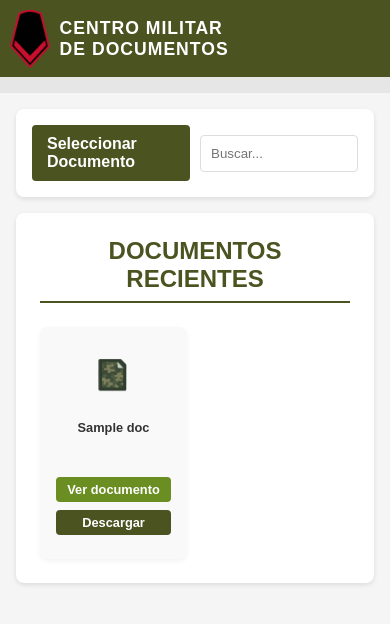
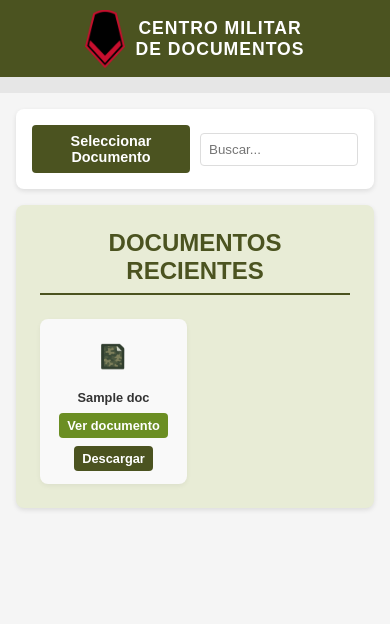
Before and after one commit to lattaalvaro/documentos, a Flask app: template templates/index.html in a window 390 px wide. Shown: the top 624 px of the page. Run offline with Flask 3, Linux system fonts and the light colour scheme; the template is opened without the code that fills it: most values are stand-ins (such as "Sample title", 1, 10 or a date in 2020).

Commit message:
Update style.css

```diff
--- a/static/css/style.css
+++ b/static/css/style.css
@@ -11,15 +11,15 @@ body {
     color: #333;
 }
 
-/* Encabezado - Cambiado a verde militar y logo a la izquierda */
+/* Encabezado - Centrado */
 header {
     background-color: #4B5320; /* Verde militar */
     color: white;
     padding: 1rem;
     display: flex;
     align-items: center;
-    justify-content: flex-start; /* Alineado a la izquierda */
-    text-align: left;
+    justify-content: center; /* Centrado */
+    text-align: center;
 }
 
 .logo {
@@ -153,7 +153,7 @@ header h1 {
 
 /* Sección de documentos recientes */
 .recent-docs {
-    background-color: #fff;
+    background-color: #E8ECD6; /* Verde claro que combina con el verde militar */
     border-radius: 8px;
     margin: 1rem;
     padding: 1.5rem;
@@ -169,10 +169,10 @@ header h1 {
     padding-bottom: 0.5rem;
 }
 
-/* Lista de documentos - Mejorado para mostrar 5 en horizontal */
+/* Lista de documentos - Rectangulares horizontales */
 .doc-list {
     display: grid;
-    grid-template-columns: repeat(5, 1fr); /* 5 documentos en horizontal */
+    grid-template-columns: repeat(3, 1fr); /* 3 documentos por fila */
     gap: 1rem;
     max-width: 1400px;
     margin: 0 auto;
@@ -184,9 +184,10 @@ header h1 {
     padding: 1rem;
     box-shadow: 0 2px 5px rgba(0,0,0,0.05);
     display: flex;
-    flex-direction: column;
+    flex-direction: row; /* Horizontal */
     align-items: center;
     transition: transform 0.3s, box-shadow 0.3s;
+    height: 100px; /* Altura fija para aspecto rectangular */
 }
 
 .doc-card:hover {
@@ -195,19 +196,25 @@ header h1 {
 }
 
 .doc-card img {
-    width: 48px;
-    height: 64px;
+    width: 40px;
+    height: 50px;
     object-fit: contain;
-    margin-bottom: 0.8rem;
+    margin-right: 1rem;
+    flex-shrink: 0;
+}
+
+.doc-card-content {
+    flex: 1;
+    display: flex;
+    flex-direction: column;
+    overflow: hidden;
 }
 
 .doc-card h3 {
     font-size: 0.9rem;
     margin-bottom: 0.5rem;
-    text-align: center;
     color: #333;
     word-break: break-word;
-    height: 2.8em;
     overflow: hidden;
     display: -webkit-box;
     -webkit-line-clamp: 2;
@@ -216,9 +223,9 @@ header h1 {
 
 .doc-actions {
     display: flex;
-    flex-direction: column;
-    width: 100%;
-    margin-top: 0.8rem;
+    flex-direction: row;
+    align-items: center;
+    gap: 0.5rem;
 }
 
 .btn {
@@ -228,9 +235,9 @@ header h1 {
     text-decoration: none;
     text-align: center;
     font-weight: bold;
-    margin-bottom: 0.5rem;
     transition: background-color 0.3s;
     font-size: 0.85rem;
+    white-space: nowrap;
 }
 
 .btn.btn-primary {
@@ -324,13 +331,13 @@ header h1 {
 /* Responsive */
 @media (max-width: 1200px) {
     .doc-list {
-        grid-template-columns: repeat(4, 1fr); /* 4 documentos en pantallas medianas */
+        grid-template-columns: repeat(2, 1fr); /* 2 documentos en pantallas medianas */
     }
 }
 
 @media (max-width: 992px) {
     .doc-list {
-        grid-template-columns: repeat(3, 1fr); /* 3 documentos en pantallas más pequeñas */
+        grid-template-columns: repeat(2, 1fr); /* 2 documentos en pantallas más pequeñas */
     }
 }
 
@@ -367,17 +374,52 @@ header h1 {
         min-width: 120px;
     }
 
+    /* Igualar tamaños del botón y buscador */
+    .upload-btn {
+        width: 100%;
+        padding: 8px;
+        font-size: 0.9rem;
+        text-align: center;
+    }
+
     .search-box {
         width: 100%;
     }
 
     .search-box input {
         width: 100%;
+        padding: 8px;
     }
 
     /* Ajustar la lista de documentos para 2 por fila en móvil */
     .doc-list {
         grid-template-columns: repeat(2, 1fr);
+    }
+
+    /* Volver a estilo vertical para móviles */
+    .doc-card {
+        flex-direction: column;
+        height: auto;
+        padding: 0.8rem;
+    }
+
+    .doc-card img {
+        margin-right: 0;
+        margin-bottom: 0.5rem;
+    }
+
+    .doc-actions {
+        flex-direction: column;
+        width: 100%;
+    }
+
+    /* Ajustes para que en móvil se abra en nueva página */
+    .mobile-doc-link {
+        display: block;
+    }
+
+    .desktop-doc-modal {
+        display: none;
     }
 
     /* Ajustes para el modal en móvil */
@@ -405,7 +447,6 @@ header h1 {
 
 @media (max-width: 480px) {
     header {
-        flex-direction: row; /* Mantener horizontal */
         padding: 0.6rem;
     }
 
```
